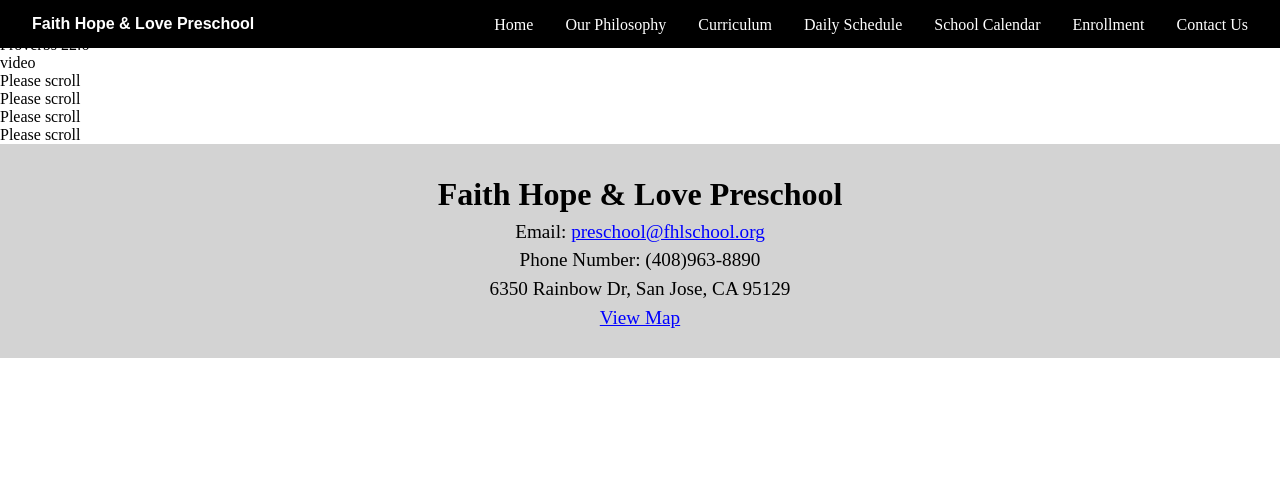
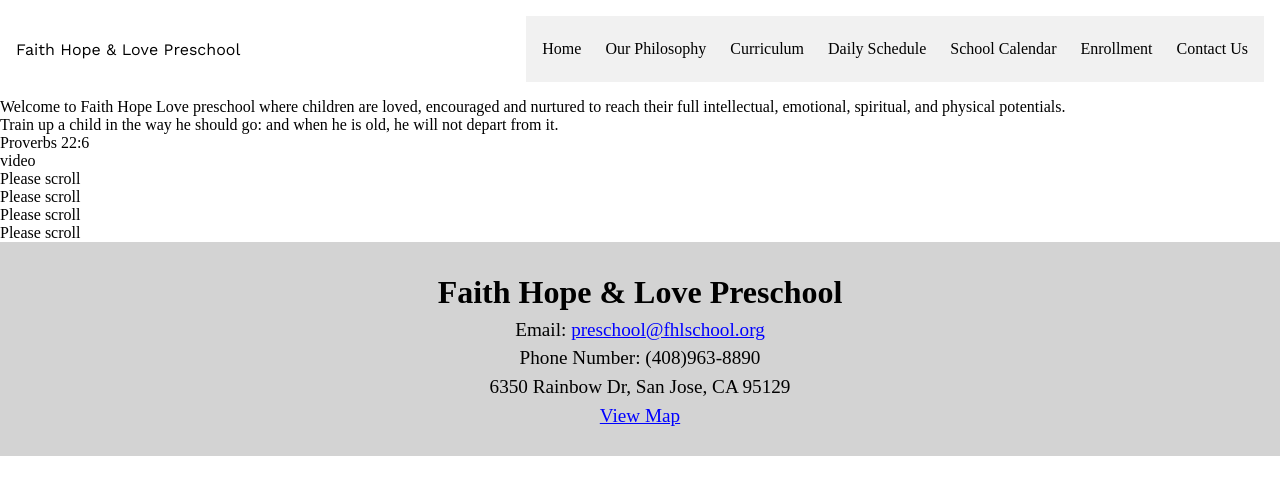
Before and after one commit to Alexlee8888/fhlpreschool.github.io, a Next.js app: page / in a window 1280 px wide. Shown: the top 494 px of the page. Built offline with nearby package versions, Linux system fonts and the light colour scheme.

Commit message:
made progress on navbar, needs fixing

```diff
--- a/components/layout/Layout.js
+++ b/components/layout/Layout.js
@@ -5,10 +5,10 @@ import Footer from './Footer'
 export default function Layout(props) {
     return (
         <div>
+            <NavigationBar />
             <main className={styles.main}>
                 {props.children}
             </main>
-            <NavigationBar />
             <Footer />
         </div>
     );
--- /dev/null
+++ b/components/layout/NavItem.js
@@ -0,0 +1,11 @@
+import Link from "next/link";
+import styles from "./NavItem.module.css";
+const NavItem = ({ text, href, active }) => {
+  return (
+    <Link href={href} className={`nav__link`}>
+      {text}
+    </Link>
+  );
+};
+
+export default NavItem;
--- /dev/null
+++ b/components/layout/NavItem.module.css
@@ -0,0 +1,104 @@
+@import url('https://fonts.googleapis.com/css2?family=Work+Sans:wght@400;500;700&display=swap');
+
+.link {
+    margin: 0;
+    padding: 0;
+    outline: none;
+    box-sizing: border-box;
+    font-family: 'Work Sans', sans-serif;
+    text-decoration: none;
+    color: inherit;
+}
+
+.header {
+    position: sticky;
+    z-index: 30;
+    top: 0;
+}
+
+.nav {
+    display: flex;
+    padding: 16px;
+    justify-content: space-between;
+    align-items: center;
+    background-color: #ffffff;
+}
+
+.nav__menuBar {
+    display: flex;
+    flex-direction: column;
+    row-gap: 6px;
+    cursor: pointer;
+}
+
+.nav__menuBar div {
+    width: 40px;
+    height: 4px;
+    background-color: black;
+    border-radius: 2px;
+}
+
+.nav__menuList {
+    display: flex;
+    flex-direction: column;
+    position: fixed;
+    top: 60px;
+    width: 288px;
+    row-gap: 24px;
+    right: -288px;
+    padding: 24px 16px;
+    transition: all 0.2s;
+    min-height: calc(100vh - 60px);
+    background-color: #ffffff;
+}
+
+.nav__menuList.active {
+    right: 0;
+}
+
+.nav__link {
+    font-size: 18px;
+    position: relative;
+    transition: all 0.2s;
+}
+
+.nav__link:hover {
+    font-weight: bold;
+}
+
+.center {
+    min-height: 600px;
+    display: flex;
+    justify-content: center;
+    align-items: center;
+}
+
+@media screen and (min-width: 768px) {
+    .nav__menuBar {
+        display: none;
+    }
+
+    .nav__menuList {
+        position: unset;
+        flex-direction: row;
+        min-height: fit-content;
+        width: fit-content;
+        column-gap: 24px;
+        align-items: center;
+    }
+
+    .nav__link::before {
+        content: '';
+        position: absolute;
+        width: 0%;
+        height: 6px;
+        bottom: -16px;
+        left: 0;
+        background-color: black;
+        transition: all 0.2s;
+    }
+
+    .nav__link:hover:before {
+        width: 100%;
+    }
+}
--- a/components/layout/NavigationBar.js
+++ b/components/layout/NavigationBar.js
@@ -1,25 +1,79 @@
-import Link from 'next/link';
+// import Link from 'next/link';
+// import styles from './NavigationBar.module.css';
+
+// export default function NavigationBar() {
+//     return(
+//         <header className= {styles.header}>
+//             <div className = {styles.logo}>
+//                 <Link href = '/'>
+//                     Faith Hope & Love Preschool
+//                 </Link>
+//             </div>
+//             <nav className = {styles.nav}>
+//                 <ul>
+//                     <li> <Link href = '/'> Home </Link></li>
+//                     <li> <Link href = '/our-philosophy'> Our Philosophy </Link></li>
+//                     <li> <Link href = '/curriculum'> Curriculum </Link></li>
+//                     <li> <Link href = '/daily-schedule'> Daily Schedule </Link></li>
+//                     <li> <Link href = '/school-calendar'> School Calendar </Link></li>
+//                     <li> <Link href = '/enrollment'> Enrollment </Link></li>
+//                     <li> <Link href = '/contact-us'> Contact Us </Link></li>
+//                 </ul>
+//             </nav>
+//         </header>
+//     );
+// }
+
+import Link from "next/link";
+import Image from "next/image";
+import React, { useState } from "react";
+import NavItem from "./NavItem";
 import styles from './NavigationBar.module.css';
 
-export default function NavigationBar() {
-    return(
-        <header className= {styles.header}>
-            <div className = {styles.logo}>
-                <Link href = '/'>
-                    Faith Hope & Love Preschool
-                </Link>
+
+const MENU_LIST = [
+  { text: "Home", href: "/" },
+  { text: "Our Philosophy", href: "/our-philosophy" },
+  { text: "Curriculum", href: "/curriculum" },
+  { text: "Daily Schedule", href: "/daily-schedule" },
+  { text: "School Calendar", href: "/school-calendar" },
+  { text: "Enrollment", href: "/enrollment" },
+  { text: "Contact Us", href: "/contact-us" },
+];
+const Navbar = () => {
+  const [navActive, setNavActive] = useState(null);
+  const [activeIdx, setActiveIdx] = useState(-1);
+
+  return (
+    <header className={styles.header}>
+      <nav className={styles.nav}>
+        <Link href={"/"} className={styles.link}>
+            Faith Hope & Love Preschool
+        </Link>
+        <div
+          onClick={() => setNavActive(!navActive)}
+          className={styles.nav__menuBar}
+        >
+          <div></div>
+          <div></div>
+          <div></div>
+        </div>
+        <div className={`${navActive ? styles.nav__menuList.active : styles.nav__menuList}`}>
+          {MENU_LIST.map((menu, idx) => (
+            <div
+              onClick={() => {
+                setActiveIdx(idx);
+                setNavActive(false);
+              }}
+              key={menu.text}
+            >
+              <NavItem active={activeIdx === idx} {...menu} />
             </div>
-            <nav className = {styles.nav}>
-                <ul>
-                    <li> <Link href = '/'> Home </Link></li>
-                    <li> <Link href = '/our-philosophy'> Our Philosophy </Link></li>
-                    <li> <Link href = '/curriculum'> Curriculum </Link></li>
-                    <li> <Link href = '/daily-schedule'> Daily Schedule </Link></li>
-                    <li> <Link href = '/school-calendar'> School Calendar </Link></li>
-                    <li> <Link href = '/enrollment'> Enrollment </Link></li>
-                    <li> <Link href = '/contact-us'> Contact Us </Link></li>
-                </ul>
-            </nav>
-        </header>
-    );
-}
+          ))}
+        </div>
+      </nav>
+    </header>
+  );
+};
+
+export default Navbar;
--- a/components/layout/NavigationBar.module.css
+++ b/components/layout/NavigationBar.module.css
@@ -1,4 +1,4 @@
-
+/*
 
 .header {
     width: 100%;
@@ -57,4 +57,99 @@
     border-radius: 12px;
     padding: 0 1rem;
     margin-left: 0.5rem;
+} */
+
+@import url('https://fonts.googleapis.com/css2?family=Work+Sans:wght@400;500;700&display=swap');
+
+.link{
+  margin: 0;
+  padding: 0;
+  outline: none;
+  box-sizing: border-box;
+  font-family: 'Work Sans', sans-serif;
+  text-decoration: none;
+  color: inherit;
 }
+.header{
+  position: sticky;
+  z-index: 30;
+  top: 0;
+}
+.nav{
+  display: flex;
+  padding: 16px;
+  justify-content: space-between;
+  align-items: center;
+  background-color: #ffffff;
+}
+.nav__menuBar{
+  display: flex;
+  flex-direction: column;
+  row-gap: 6px;
+  cursor: pointer;
+}
+.nav__menuBar div{
+  width: 40px;
+  height: 4px;
+  background-color: rgb(211, 211, 211);
+  border-radius: 2px;
+}
+.nav__menuList{
+  display: flex;
+  flex-direction: column;
+  position: fixed;
+  top: 60px;
+  width: 288px;
+  row-gap: 24px;
+  right: -288px;
+  padding: 24px 16px;
+  transition: all 0.2s;
+  min-height: calc(100vh - 60px);
+  background-color: #f1f1f1;
+}
+.nav__menuList.active{
+  right: 0;
+}
+.nav__link{
+  font-size: 18px;
+  position: relative;
+  transition: all 0.2s;
+}
+
+.nav__link:hover{
+ font-weight: bold;
+}
+
+.center{
+  min-height: 600px;
+  display: flex;
+  justify-content: center;
+  align-items: center;
+}
+@media screen and (min-width: 768px) {
+  .nav__menuBar{
+    display: none;
+  }
+  .nav__menuList{
+    position: unset;
+    flex-direction: row;
+    min-height: fit-content;
+    width: fit-content;
+    column-gap: 24px;
+    align-items: center;
+  }
+  .nav__link::before{
+    content: '';
+    position: absolute;
+    width: 0%;
+    height: 6px;
+    bottom: -16px;
+    left: 0;
+    background-color: black;
+    transition: all 0.2s;
+  }
+
+  .nav__link:hover:before{
+   width: 100%;
+  }
+}
```
Also changed, not shown: 1 other file (tests, documents, lock files or other folders).
